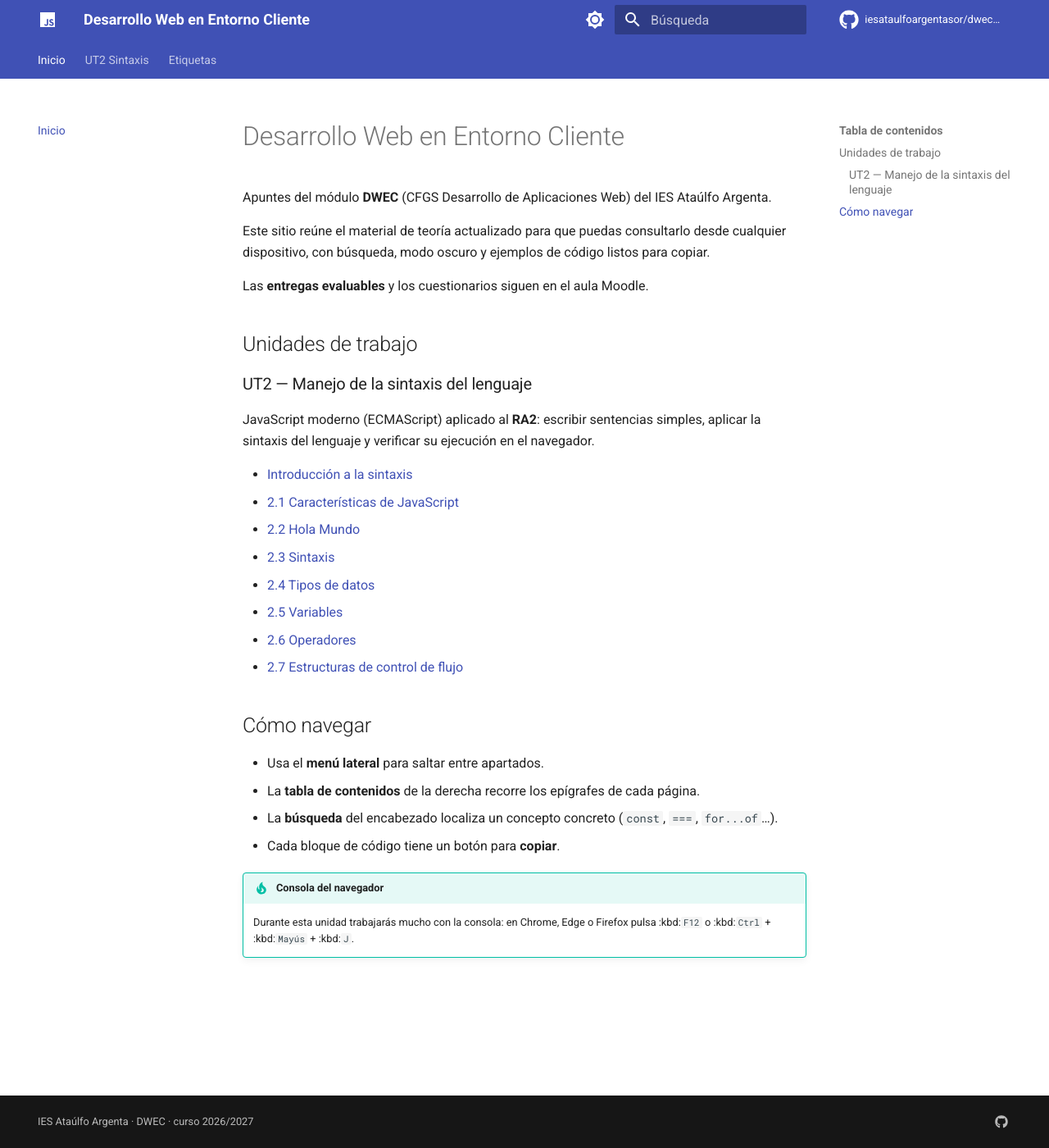
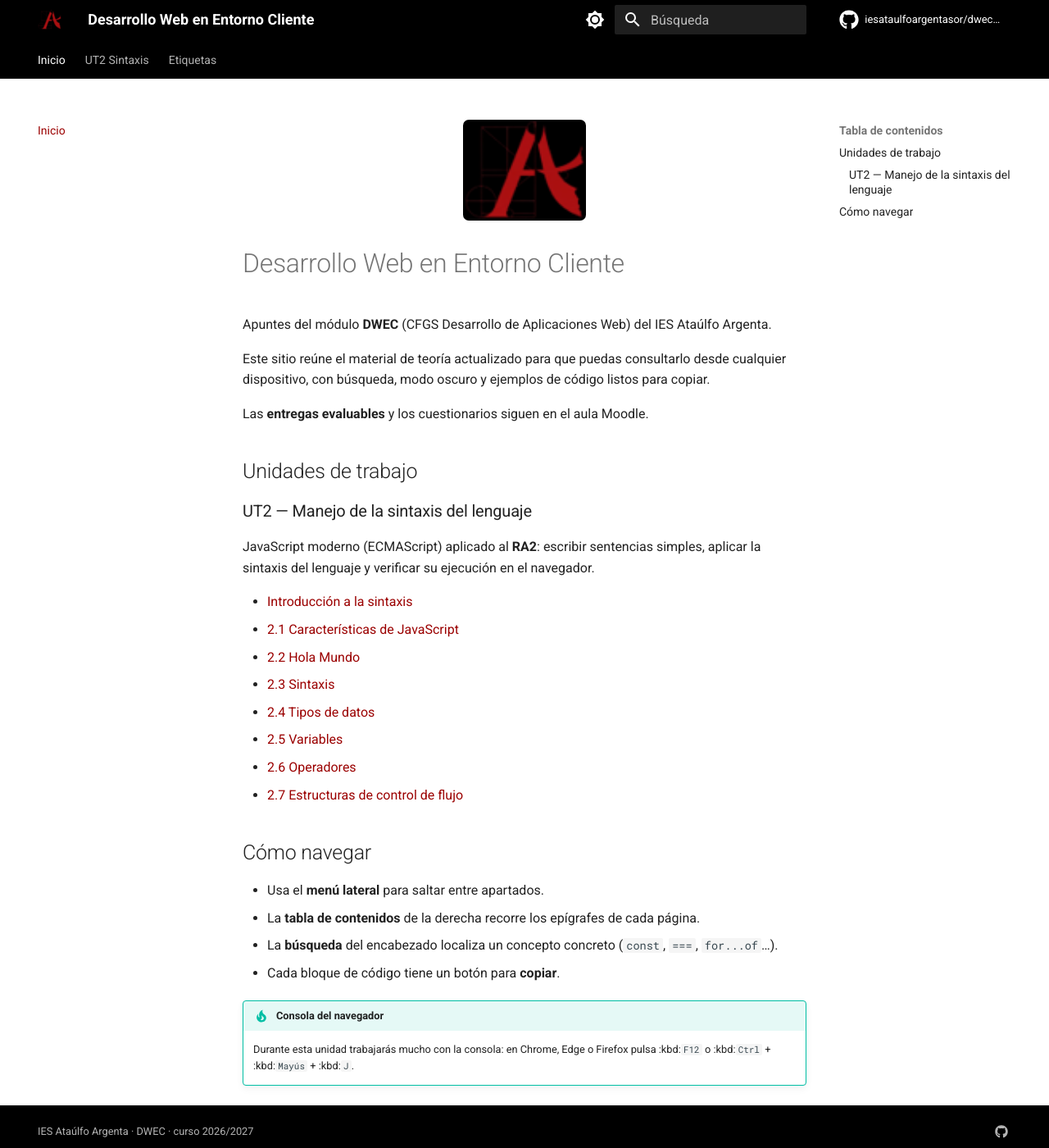
Before and after one commit to iesataulfoargentasor/dwec_2026_2027, an MkDocs documentation site: the page built from docs/index.md, in a window 1280 px wide and 1400 px high. Shown: the whole window at 82% size. Built offline with MkDocs 1.6.1 and Material for MkDocs 9.7.7, drawn with Linux system fonts in a browser that asks for light colours; comment, search, counter and statistics services are not loaded.

Commit message:
Aplicar la identidad visual del centro: logo y paleta granate, negro y blanco.
Co-authored-by: Cursor <cursoragent@cursor.com>

```diff
--- a/docs/index.md
+++ b/docs/index.md
@@ -1,6 +1,10 @@
 ---
 title: Inicio
 ---
+
+<p class="brand-logo" markdown="1">
+![Logo del IES Ataúlfo Argenta](assets/branding/logo-ies-ataulfo-argenta.png)
+</p>
 
 # Desarrollo Web en Entorno Cliente
 
--- /dev/null
+++ b/docs/stylesheets/extra.css
@@ -0,0 +1,77 @@
+:root {
+  --aa-granate: #9b0000;
+  --aa-granate-clara: #c41214;
+  --aa-granate-oscura: #6e0000;
+  --aa-rojo-logo: #ac0f11;
+  --aa-negro: #2b2b2b;
+  --aa-negro-logo: #000000;
+}
+
+:root > * {
+  --md-primary-fg-color: var(--aa-granate);
+  --md-primary-fg-color--light: var(--aa-granate-clara);
+  --md-primary-fg-color--dark: var(--aa-granate-oscura);
+  --md-accent-fg-color: var(--aa-rojo-logo);
+  --md-accent-fg-color--transparent: color-mix(in srgb, var(--aa-rojo-logo) 10%, transparent);
+}
+
+.md-header,
+.md-tabs {
+  background-color: var(--aa-negro-logo);
+}
+
+.md-header--shadow {
+  box-shadow: none;
+  border-bottom: 1px solid var(--aa-granate);
+}
+
+.md-search__form {
+  background-color: rgb(255 255 255 / 12%);
+}
+
+.md-typeset a {
+  color: var(--aa-granate);
+}
+
+.md-typeset a:hover {
+  color: var(--aa-granate-oscura);
+}
+
+.md-typeset table:not([class]) th {
+  background-color: var(--aa-granate);
+  color: #fff;
+  font-weight: 600;
+  border-color: var(--aa-granate-oscura);
+}
+
+.md-typeset table:not([class]) td {
+  border-color: #dddddd;
+}
+
+.md-footer {
+  background-color: var(--aa-negro);
+}
+
+.md-footer-meta {
+  background-color: var(--aa-negro-logo);
+}
+
+.brand-logo {
+  text-align: center;
+  margin: 0 0 1.25rem;
+}
+
+.brand-logo img {
+  width: 7.5rem;
+  height: auto;
+  background: var(--aa-negro-logo);
+  border-radius: 0.35rem;
+}
+
+[data-md-color-scheme="slate"] .md-typeset a {
+  color: #e07070;
+}
+
+[data-md-color-scheme="slate"] .md-typeset a:hover {
+  color: #f0a0a0;
+}
--- a/mkdocs.yml
+++ b/mkdocs.yml
@@ -8,21 +8,22 @@ edit_uri: edit/main/docs/
 theme:
   name: material
   language: es
+  logo: assets/branding/logo-ies-ataulfo-argenta.png
+  favicon: assets/branding/logo-ies-ataulfo-argenta.png
   icon:
-    logo: material/language-javascript
     repo: fontawesome/brands/github
   palette:
     - media: "(prefers-color-scheme: light)"
       scheme: default
-      primary: indigo
-      accent: indigo
+      primary: custom
+      accent: custom
       toggle:
         icon: material/brightness-7
         name: Modo oscuro
     - media: "(prefers-color-scheme: dark)"
       scheme: slate
-      primary: indigo
-      accent: indigo
+      primary: custom
+      accent: custom
       toggle:
         icon: material/brightness-4
         name: Modo claro
@@ -67,6 +68,9 @@ markdown_extensions:
   - toc:
       permalink: true
 
+extra_css:
+  - stylesheets/extra.css
+
 extra:
   social:
     - icon: fontawesome/brands/github
```
Also changed, not shown: docs/assets/branding/logo-ies-ataulfo-argenta.png (added).
